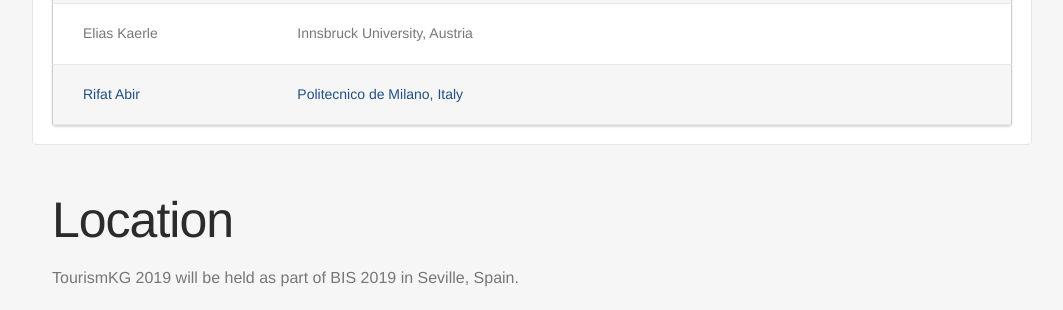
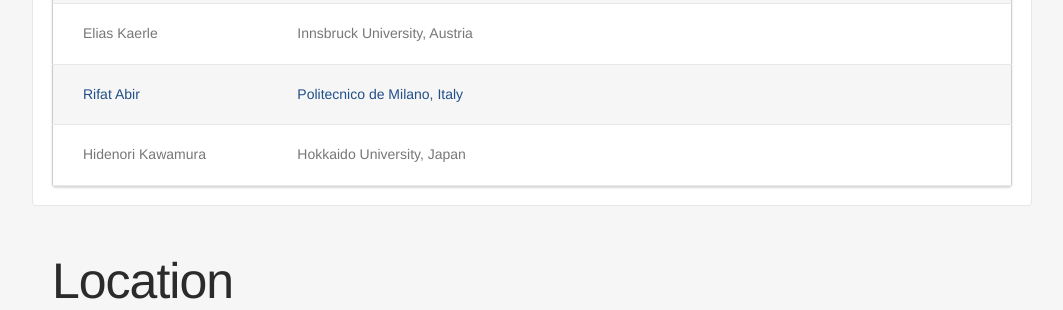
Before and after one commit to TourismKG/TourismKG.github.io, a plain HTML site: page 2019/index.html in a window 1280 px wide. Shown: the part 6637-6947 px from the top of the page, without its empty margins (108-1171 px from the left). Drawn offline with nearby package versions, Linux system fonts and the light colour scheme; some packages are replaced by stand-ins of ours; files whose address does not match are found by name.

Commit message:
Update index.html

```diff
--- a/2019/index.html
+++ b/2019/index.html
@@ -648,6 +648,10 @@
                 <td>Rifat Abir</td>
                 <td>Politecnico de Milano, Italy</td>
             </tr>
+		<tr>
+                <td>Hidenori Kawamura</td>
+                <td>Hokkaido University, Japan</td>
+            </tr>
 
         </table>
 
```
